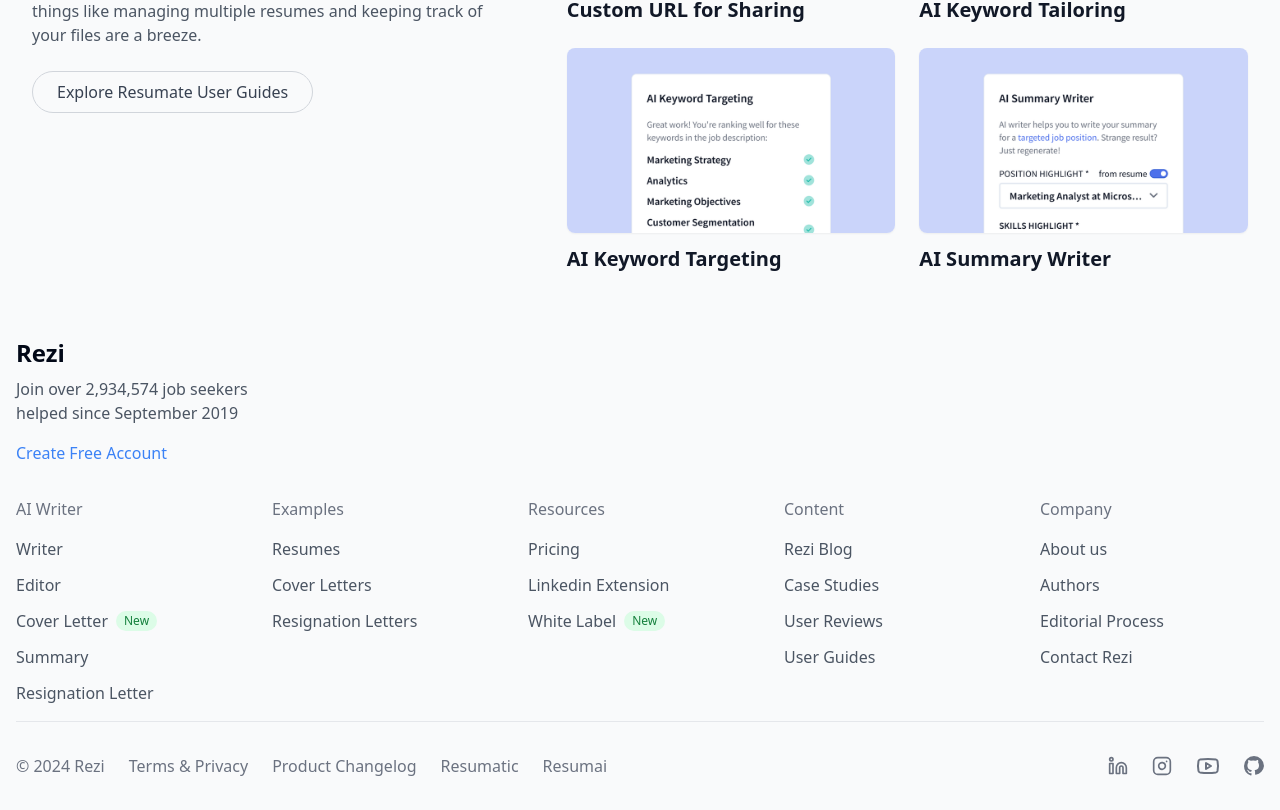
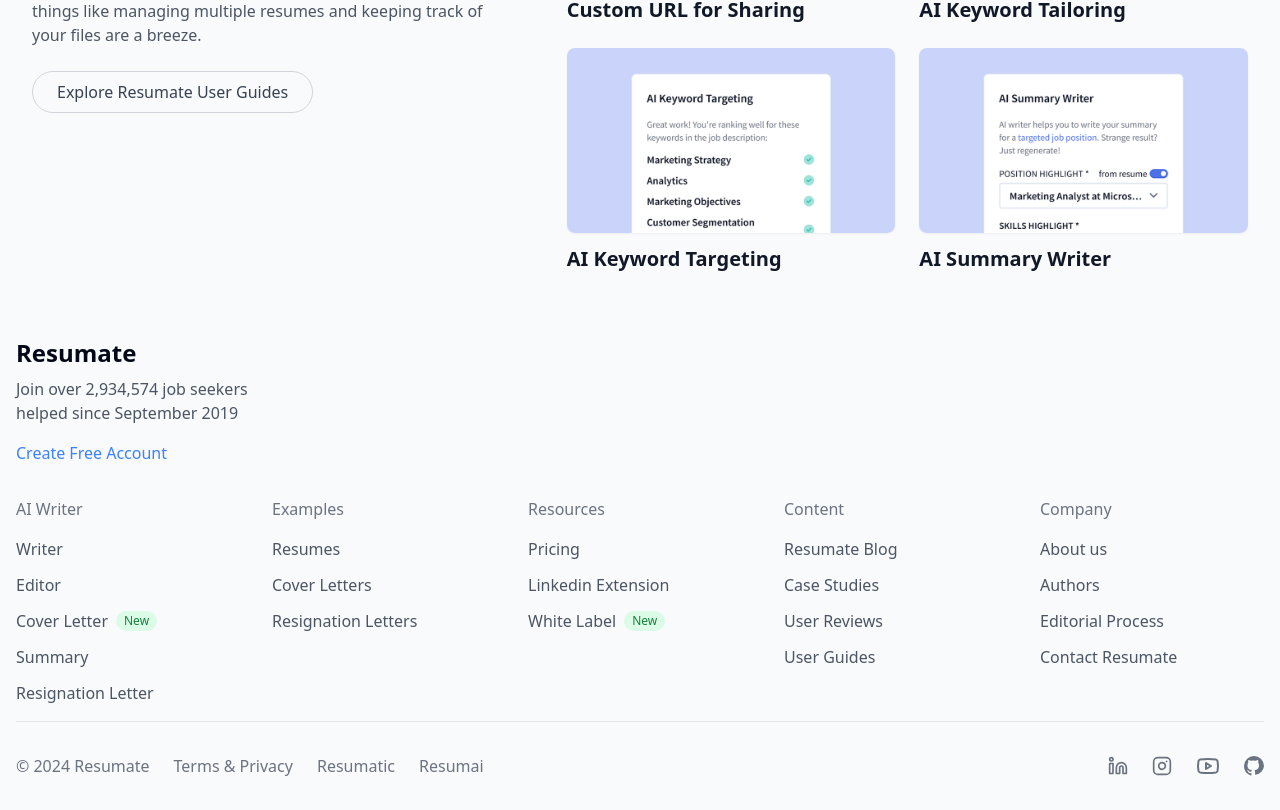
Before and after one commit to Abhays-harma/Resumate, a Next.js app: page / in a window 1280 px wide. Shown: the part 3094-3904 px from the top of the page. Built offline with nearby package versions, Linux system fonts and the light colour scheme; no server answers.

Commit message:
Update Footer.tsx

```diff
--- a/app/(landingPage)/components/Footer.tsx
+++ b/app/(landingPage)/components/Footer.tsx
@@ -21,7 +21,7 @@
             { name: 'White Label', badge: 'New' }
         ],
         'Content': [
-            'Rezi Blog',
+            'Resumate Blog',
             'Case Studies',
             'User Reviews',
             'User Guides'
@@ -30,7 +30,7 @@
             'About us',
             'Authors',
             'Editorial Process',
-            'Contact Rezi'
+            'Contact Resumate'
         ]
     };
 
@@ -38,7 +38,7 @@
         <footer className="w-full mx-auto px-4 py-8 font-sans">
             {/* Top Section */}
             <div className="mb-8">
-                <h2 className="text-2xl font-bold mb-2">Rezi</h2>
+                <h2 className="text-2xl font-bold mb-2">Resumate</h2>
                 <p className="text-gray-600 mb-4">
                     Join over 2,934,574 job seekers<br />
                     helped since September 2019
@@ -78,9 +78,8 @@
             {/* Bottom Section */}
             <div className="flex flex-col md:flex-row justify-between items-center pt-8 border-t border-gray-200">
                 <div className="flex items-center space-x-6 mb-4 md:mb-0">
-                    <span className="text-gray-500">© 2024 Rezi</span>
+                    <span className="text-gray-500">© 2024 Resumate</span>
                     <a href="#" className="text-gray-500 hover:text-gray-700">Terms & Privacy</a>
-                    <a href="#" className="text-gray-500 hover:text-gray-700">Product Changelog</a>
                     <a href="#" className="text-gray-500 hover:text-gray-700">Resumatic</a>
                     <a href="#" className="text-gray-500 hover:text-gray-700">Resumai</a>
                 </div>
```
